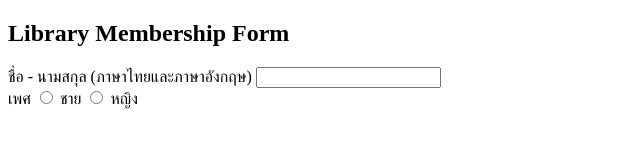
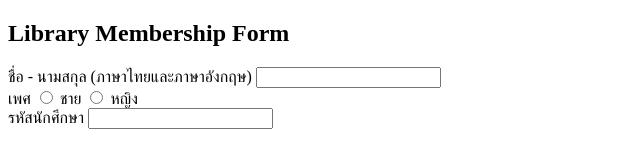
Before and after one commit to Passakorn-Sangboon/6709616731_LibraryMembershipApplicationForm, a plain HTML site: page index.html in a window 1280 px wide. Shown: the whole page, without its empty margins (0-640 px from the left). Drawn offline with Linux system fonts and the light colour scheme.

Commit message:
Add Student ID

```diff
--- a/index.html
+++ b/index.html
@@ -19,5 +19,10 @@
                 <input type="radio" name="gender" value="male" required> ชาย
                 <input type="radio" name="gender" value="female" required> หญิง
             </div>
+
+            <div class="group">
+                <label>รหัสนักศึกษา <span class="required"></span></label>
+                <input type="text" name="student_id" required>
+            </div>
 </body>
 </html>
```
